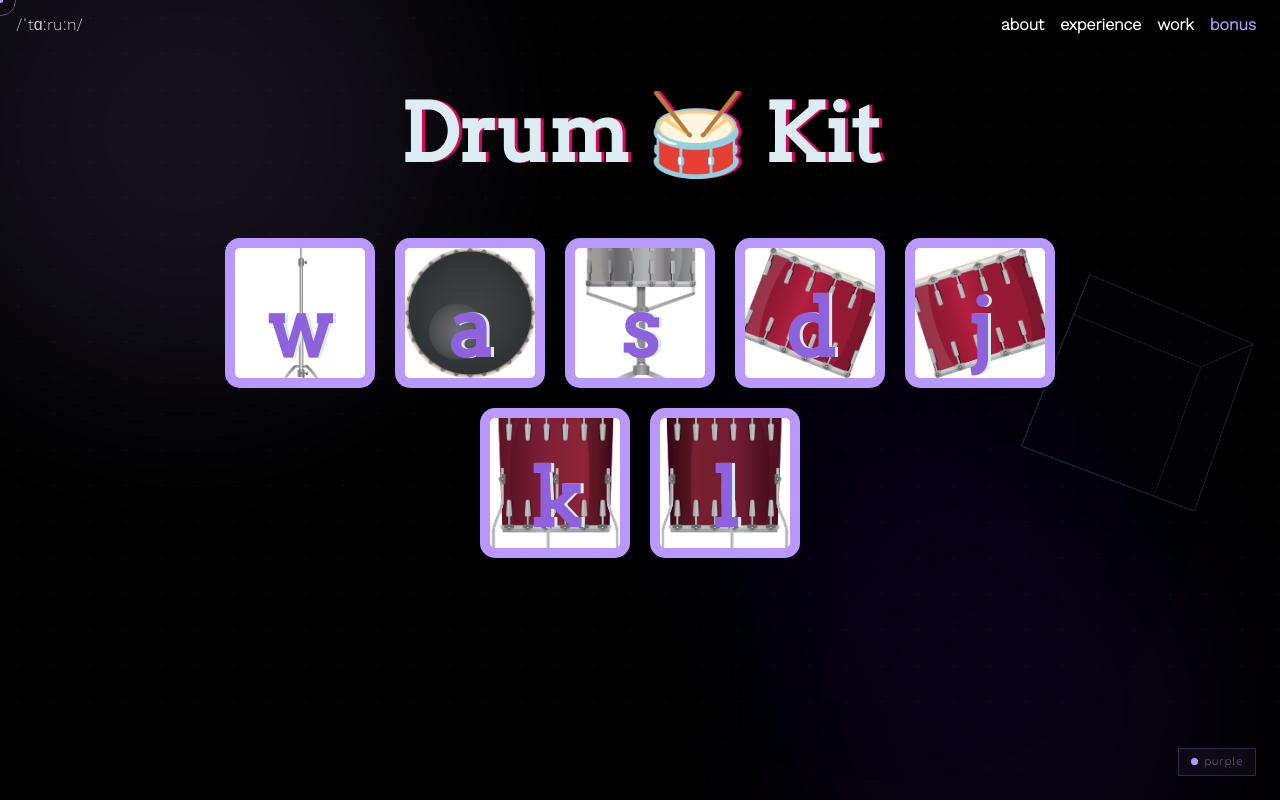
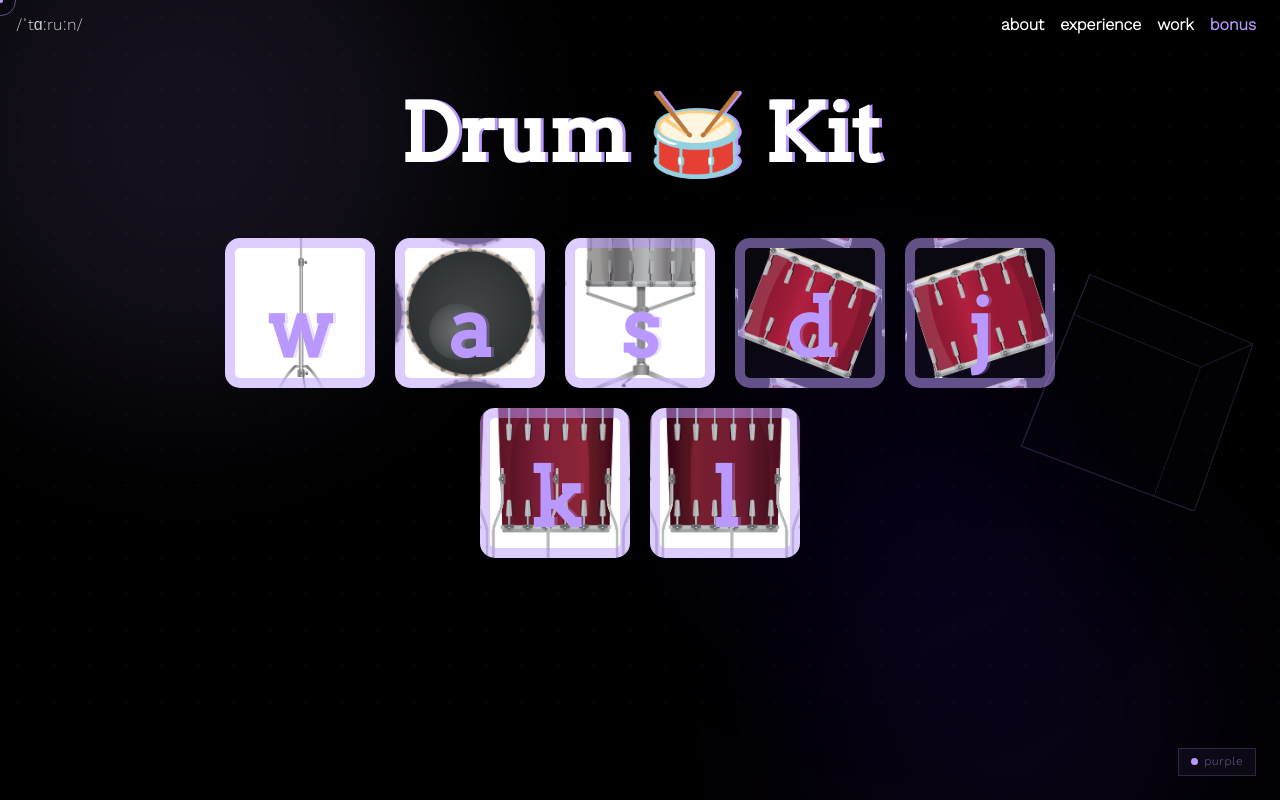
Before and after one commit to atypicalesper/atypicalesper.github.io, a Next.js app: page /drumkit in a window 1280 px wide. Shown: the top 800 px of the page. Built offline with nearby package versions, Linux system fonts and the light colour scheme; no server answers.

Commit message:
fix: drumkit styles now use theme CSS variables

```diff
--- a/src/app/drumkit/drumkit.css
+++ b/src/app/drumkit/drumkit.css
@@ -6,10 +6,10 @@
 
 .drumkit-page h1 {
   font-size: 5rem;
-  color: #dbedf3;
+  color: var(--text);
   font-family: "Arvo", cursive;
-  text-shadow: 3px 0 #da0463;
-  margin: 0 0 0 0;
+  text-shadow: 3px 0 var(--accent);
+  margin: 0;
 }
 
 .set {
@@ -18,26 +18,33 @@
 
 .drum {
   outline: none;
-  border: 10px solid #b999ff;
+  border: 10px solid rgba(var(--accent-rgb), 0.5);
   font-size: 5rem;
   font-family: "Arvo", cursive;
   line-height: 2;
   font-weight: 900;
-  color: #8d62dc;
-  text-shadow: 3px 0 #dbedf3;
+  color: var(--accent);
+  text-shadow: 3px 0 rgba(var(--accent-rgb), 0.3);
   border-radius: 15px;
   display: inline-block;
   width: 150px;
   height: 150px;
   text-align: center;
   margin: 10px;
-  background-color: white;
+  background-color: rgba(var(--accent-rgb), 0.05);
   background-size: cover;
   background-position: center;
   cursor: pointer;
+  transition: border-color 0.15s ease, box-shadow 0.15s ease, opacity 0.15s ease;
+}
+
+.drum:hover {
+  border-color: var(--accent);
+  box-shadow: 0 0 20px rgba(var(--accent-rgb), 0.2);
 }
 
 .drum.pressed {
-  box-shadow: 0 3px 4px 0 #dbedf3;
-  opacity: 0.5;
+  box-shadow: 0 0 30px rgba(var(--accent-rgb), 0.5), 0 3px 4px 0 rgba(var(--accent-rgb), 0.4);
+  opacity: 0.6;
+  border-color: var(--accent);
 }
```
